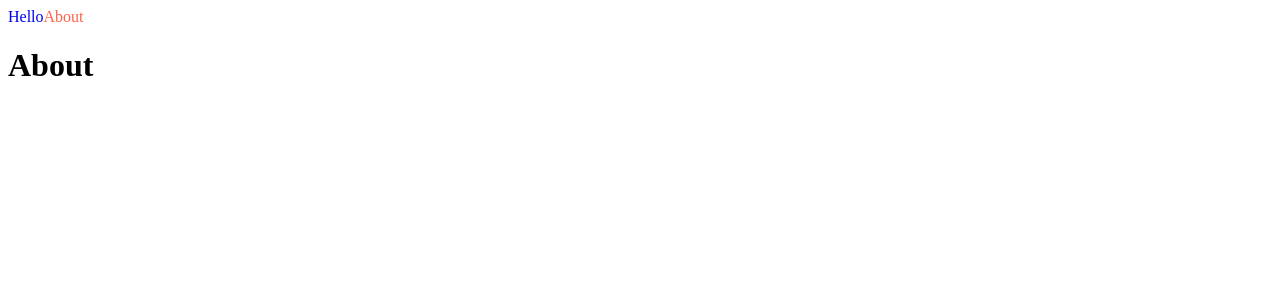
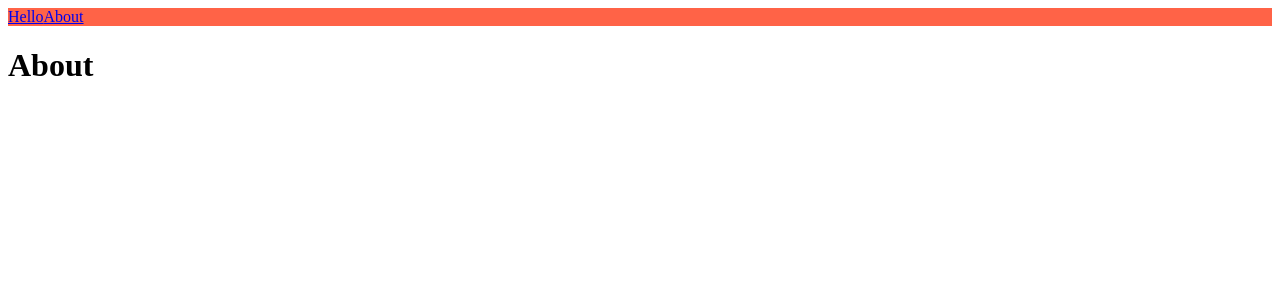
Before and after one commit to minuxx/nextjs-intro, a Next.js app: page /about in a window 1280 px wide. Shown: the top 300 px of the page. Built offline with nearby package versions, Linux system fonts and the light colour scheme.

Commit message:
done #1.5 Styles JSX

```diff
--- a/src/components/NavBar.js
+++ b/src/components/NavBar.js
@@ -1,29 +1,33 @@
 import Link from 'next/link'
 import { useRouter } from 'next/router'
-import styles from './NavBar.module.css'
 
 export default function NavBar() {
   const router = useRouter()
 
+  console.log(router.pathname)
+
   return (
     <nav>
-      <Link
-        href="/"
-        className={`${styles.link} ${
-          router.pathname === '/' ? styles.active : ''
-        }`}
-      >
+      <Link href="/" className={router.pathname === '/' ? 'active' : ''}>
         Hello
       </Link>
       <Link
         href="/about"
-        className={[
-          styles.link,
-          router.pathname === '/about' ? styles.active : '',
-        ].join(' ')}
+        className={router.pathname === '/about' ? 'active' : ''}
       >
         About
       </Link>
+      <style jsx>{`
+        nav {
+          background-color: tomato;
+        }
+        a {
+          text-decoration: none;
+        }
+        .active {
+          color: yellow;
+        }
+      `}</style>
     </nav>
   )
 }
--- a/src/components/NavBar.module.css
+++ /dev/null
@@ -1,7 +0,0 @@
-.active {
-  color: tomato;
-}
-
-.link {
-  text-decoration: none;
-}
```
